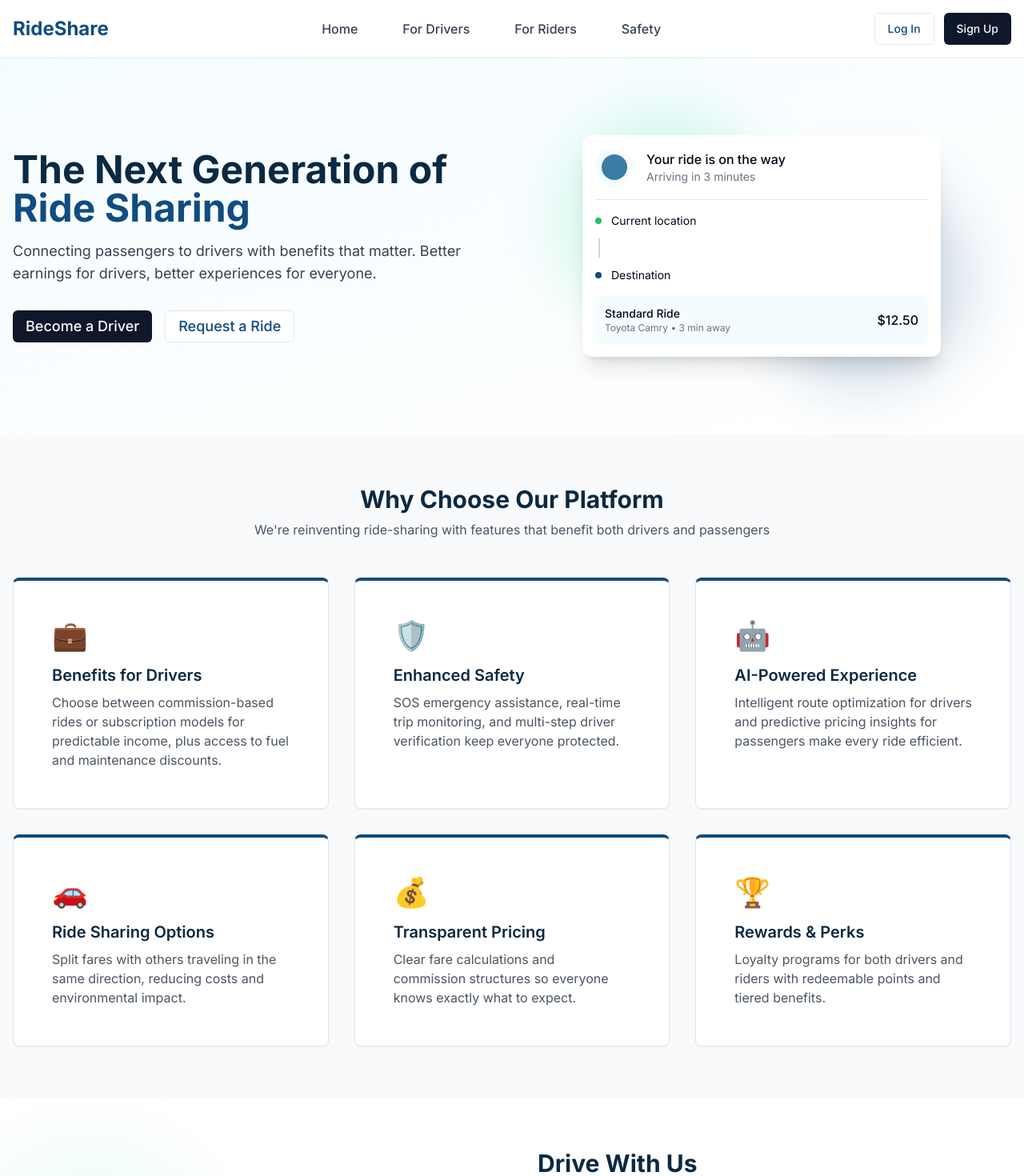
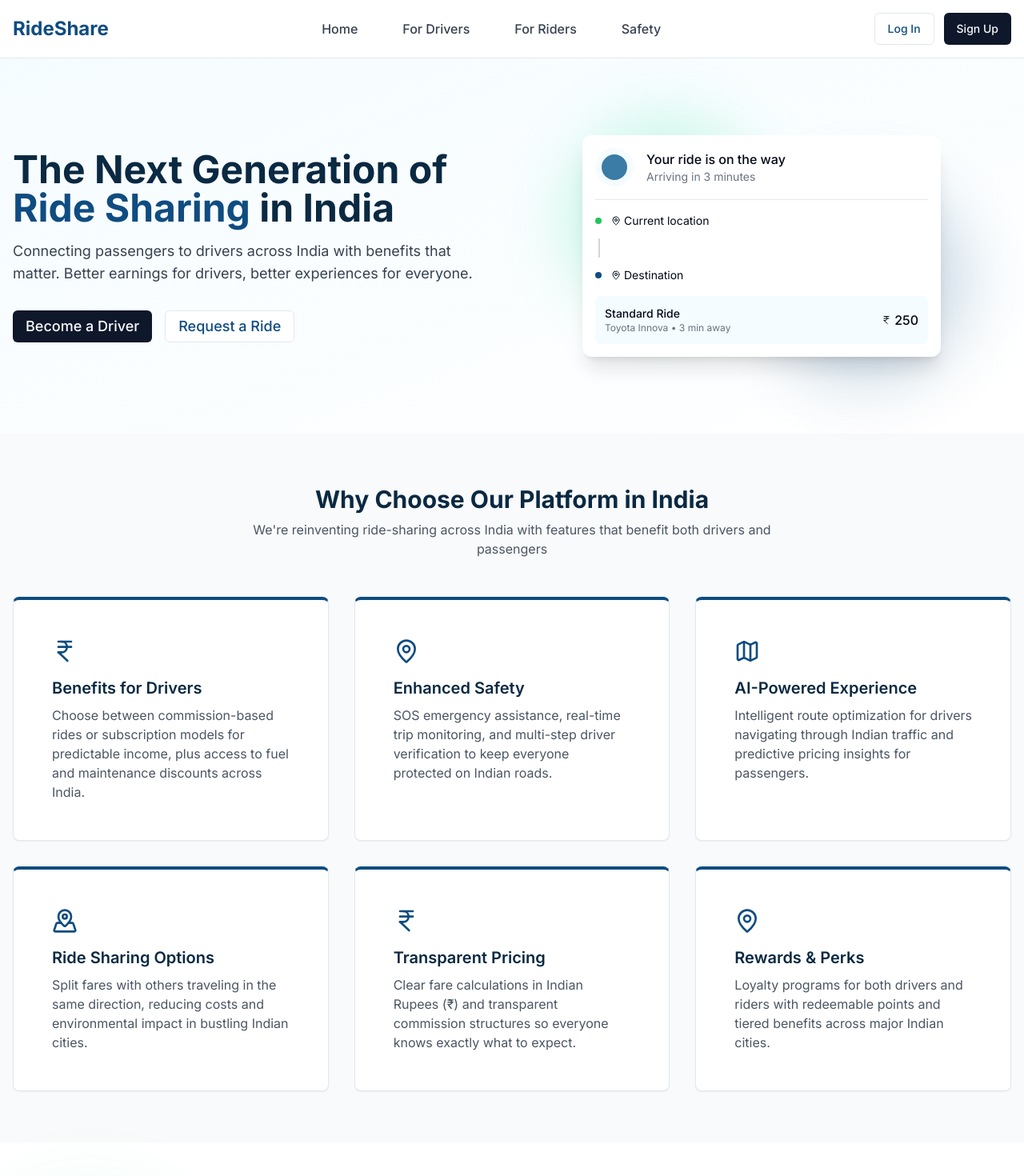
Before and after one commit to sathwikagade604/ride-tribe-hiring-hub-67, a React (Vite) app: page / in a window 1280 px wide. Shown: the top 1470 px of the page at 80% size. Built offline with nearby package versions, Linux system fonts and the light colour scheme.

Commit message:
Feat: Add Indian map and currency support
Implement support for Indian maps and the use of Rupees as the currency.

```diff
--- a/package.json
+++ b/package.json
@@ -40,6 +40,7 @@
     "@radix-ui/react-toggle-group": "^1.1.0",
     "@radix-ui/react-tooltip": "^1.1.4",
     "@tanstack/react-query": "^5.56.2",
+    "@types/react-helmet": "^6.1.11",
     "class-variance-authority": "^0.7.1",
     "clsx": "^2.1.1",
     "cmdk": "^1.0.0",
--- a/src/components/Features.tsx
+++ b/src/components/Features.tsx
@@ -1,37 +1,38 @@
 
 import React from 'react';
 import { Card, CardContent } from '@/components/ui/card';
+import { IndianRupee, MapPin, MapPinned, Map } from 'lucide-react';
 
 const featuresData = [
   {
     title: "Benefits for Drivers",
-    description: "Choose between commission-based rides or subscription models for predictable income, plus access to fuel and maintenance discounts.",
-    icon: "💼",
+    description: "Choose between commission-based rides or subscription models for predictable income, plus access to fuel and maintenance discounts across India.",
+    icon: <IndianRupee className="w-8 h-8 text-brand-primary" />,
   },
   {
     title: "Enhanced Safety",
-    description: "SOS emergency assistance, real-time trip monitoring, and multi-step driver verification keep everyone protected.",
-    icon: "🛡️",
+    description: "SOS emergency assistance, real-time trip monitoring, and multi-step driver verification to keep everyone protected on Indian roads.",
+    icon: <MapPin className="w-8 h-8 text-brand-primary" />,
   },
   {
     title: "AI-Powered Experience",
-    description: "Intelligent route optimization for drivers and predictive pricing insights for passengers make every ride efficient.",
-    icon: "🤖",
+    description: "Intelligent route optimization for drivers navigating through Indian traffic and predictive pricing insights for passengers.",
+    icon: <Map className="w-8 h-8 text-brand-primary" />,
   },
   {
     title: "Ride Sharing Options",
-    description: "Split fares with others traveling in the same direction, reducing costs and environmental impact.",
-    icon: "🚗",
+    description: "Split fares with others traveling in the same direction, reducing costs and environmental impact in bustling Indian cities.",
+    icon: <MapPinned className="w-8 h-8 text-brand-primary" />,
   },
   {
     title: "Transparent Pricing",
-    description: "Clear fare calculations and commission structures so everyone knows exactly what to expect.",
-    icon: "💰",
+    description: "Clear fare calculations in Indian Rupees (₹) and transparent commission structures so everyone knows exactly what to expect.",
+    icon: <IndianRupee className="w-8 h-8 text-brand-primary" />,
   },
   {
     title: "Rewards & Perks",
-    description: "Loyalty programs for both drivers and riders with redeemable points and tiered benefits.",
-    icon: "🏆",
+    description: "Loyalty programs for both drivers and riders with redeemable points and tiered benefits across major Indian cities.",
+    icon: <MapPin className="w-8 h-8 text-brand-primary" />,
   },
 ];
 
@@ -40,9 +41,9 @@ const Features = () => {
     <section className="py-16 bg-gray-50" id="features">
       <div className="container mx-auto px-4">
         <div className="text-center mb-12">
-          <h2 className="text-3xl font-bold text-brand-dark">Why Choose Our Platform</h2>
+          <h2 className="text-3xl font-bold text-brand-dark">Why Choose Our Platform in India</h2>
           <p className="text-gray-600 mt-2 max-w-2xl mx-auto">
-            We're reinventing ride-sharing with features that benefit both drivers and passengers
+            We're reinventing ride-sharing across India with features that benefit both drivers and passengers
           </p>
         </div>
 
@@ -50,7 +51,7 @@ const Features = () => {
           {featuresData.map((feature, index) => (
             <Card key={index} className="feature-card border-t-4 border-t-brand-primary animate-fade-in" style={{ animationDelay: `${index * 0.1}s` }}>
               <CardContent className="p-6">
-                <div className="text-4xl mb-4">{feature.icon}</div>
+                <div className="mb-4">{feature.icon}</div>
                 <h3 className="text-xl font-semibold mb-2 text-brand-dark">{feature.title}</h3>
                 <p className="text-gray-600">{feature.description}</p>
               </CardContent>
--- a/src/components/Hero.tsx
+++ b/src/components/Hero.tsx
@@ -1,6 +1,8 @@
 
 import React from 'react';
 import { Button } from '@/components/ui/button';
+import { IndianRupee, MapPin } from 'lucide-react';
+import { formatINR } from '@/utils/currency';
 
 const Hero = () => {
   return (
@@ -8,10 +10,10 @@ const Hero = () => {
       <div className="container mx-auto px-4 flex flex-col md:flex-row items-center">
         <div className="md:w-1/2 md:pr-8 mb-8 md:mb-0 animate-fade-in">
           <h1 className="text-4xl md:text-5xl font-bold text-brand-dark mb-4">
-            The Next Generation of <span className="text-brand-primary">Ride Sharing</span>
+            The Next Generation of <span className="text-brand-primary">Ride Sharing</span> in India
           </h1>
           <p className="text-lg text-gray-700 mb-8">
-            Connecting passengers to drivers with benefits that matter.
+            Connecting passengers to drivers across India with benefits that matter.
             Better earnings for drivers, better experiences for everyone.
           </p>
           <div className="flex flex-col sm:flex-row gap-4">
@@ -39,21 +41,30 @@ const Hero = () => {
               <div className="flex flex-col gap-3">
                 <div className="flex items-center gap-3">
                   <div className="w-2 h-2 rounded-full bg-green-500"></div>
-                  <div className="text-sm">Current location</div>
+                  <div className="text-sm flex items-center gap-1">
+                    <MapPin className="w-3 h-3" />
+                    <span>Current location</span>
+                  </div>
                 </div>
                 <div className="w-0.5 h-6 bg-gray-300 ml-1"></div>
                 <div className="flex items-center gap-3">
                   <div className="w-2 h-2 rounded-full bg-brand-primary"></div>
-                  <div className="text-sm">Destination</div>
+                  <div className="text-sm flex items-center gap-1">
+                    <MapPin className="w-3 h-3" />
+                    <span>Destination</span>
+                  </div>
                 </div>
               </div>
               <div className="mt-4 bg-brand-light rounded-lg p-3">
                 <div className="flex justify-between items-center">
                   <div>
                     <div className="text-sm font-medium">Standard Ride</div>
-                    <div className="text-xs text-gray-500">Toyota Camry • 3 min away</div>
+                    <div className="text-xs text-gray-500">Toyota Innova • 3 min away</div>
                   </div>
-                  <div className="font-medium">$12.50</div>
+                  <div className="font-medium flex items-center">
+                    <IndianRupee className="w-3 h-3 mr-1" />
+                    <span>250</span>
+                  </div>
                 </div>
               </div>
             </div>
--- a/src/pages/DriversPage.tsx
+++ b/src/pages/DriversPage.tsx
@@ -4,6 +4,7 @@ import Navbar from '../components/Navbar';
 import Footer from '../components/Footer';
 import DriversSection from '../components/DriversSection';
 import { Button } from '@/components/ui/button';
+import { IndianRupee } from 'lucide-react';
 
 const DriversPage = () => {
   return (
@@ -13,9 +14,9 @@ const DriversPage = () => {
       <main className="flex-1">
         <div className="bg-brand-primary text-white py-16">
           <div className="container mx-auto px-4">
-            <h1 className="text-4xl font-bold mb-4">Drive With Us</h1>
+            <h1 className="text-4xl font-bold mb-4">Drive With Us in India</h1>
             <p className="text-xl max-w-2xl">
-              Join our team of professional drivers and enjoy benefits that traditional ride-sharing companies don't offer.
+              Join our team of professional drivers across India and enjoy benefits that traditional ride-sharing companies don't offer.
             </p>
           </div>
         </div>
@@ -24,9 +25,9 @@ const DriversPage = () => {
 
         <section className="py-16 bg-gray-50">
           <div className="container mx-auto px-4 text-center">
-            <h2 className="text-3xl font-bold mb-6">Ready to Start Earning?</h2>
+            <h2 className="text-3xl font-bold mb-6">Ready to Start Earning in <IndianRupee className="inline w-6 h-6" />?</h2>
             <p className="text-lg mb-8 max-w-2xl mx-auto">
-              Apply today and become part of our growing network of professional drivers.
+              Apply today and become part of our growing network of professional drivers in India.
             </p>
             <Button className="btn-primary text-lg">Apply Now</Button>
           </div>
--- a/src/pages/Index.tsx
+++ b/src/pages/Index.tsx
@@ -1,5 +1,6 @@
 
 import React from 'react';
+import { Helmet } from 'react-helmet';
 import Navbar from '../components/Navbar';
 import Hero from '../components/Hero';
 import Features from '../components/Features';
@@ -11,6 +12,10 @@ import Footer from '../components/Footer';
 const Index = () => {
   return (
     <div className="min-h-screen flex flex-col">
+      <Helmet>
+        <meta name="geo.region" content="IN" />
+        <meta name="geo.placename" content="India" />
+      </Helmet>
       <Navbar />
       <main className="flex-1">
         <Hero />
--- /dev/null
+++ b/src/utils/currency.ts
@@ -0,0 +1,25 @@
+
+/**
+ * Format a number as Indian Rupees (INR)
+ * @param amount - The amount to format
+ * @returns Formatted string with ₹ symbol
+ */
+export const formatINR = (amount: number): string => {
+  return new Intl.NumberFormat('en-IN', {
+    style: 'currency',
+    currency: 'INR',
+    maximumFractionDigits: 0
+  }).format(amount);
+};
+
+/**
+ * Format a number as Indian Rupees without the symbol
+ * @param amount - The amount to format
+ * @returns Formatted string without the ₹ symbol
+ */
+export const formatINRValue = (amount: number): string => {
+  return new Intl.NumberFormat('en-IN', {
+    style: 'decimal',
+    maximumFractionDigits: 0
+  }).format(amount);
+};
```
Also changed, not shown: 1 other file (tests, documents, lock files or other folders).
